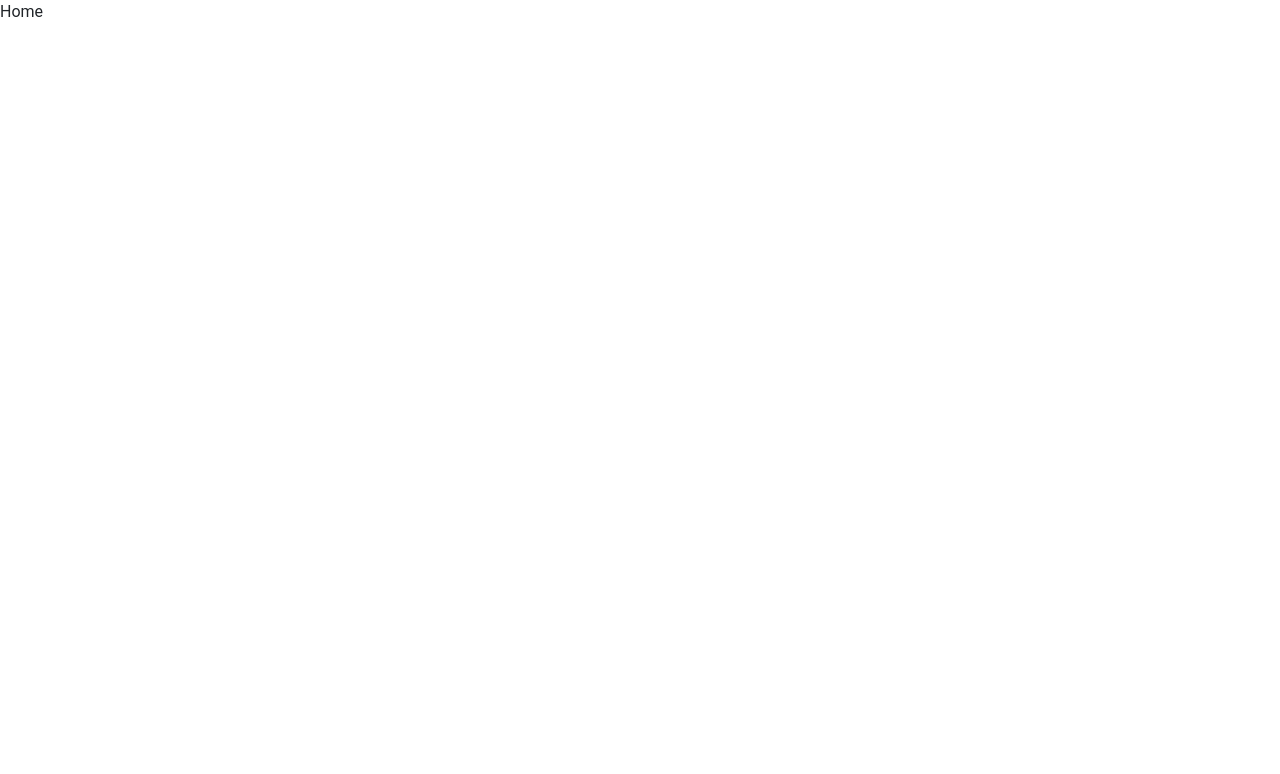
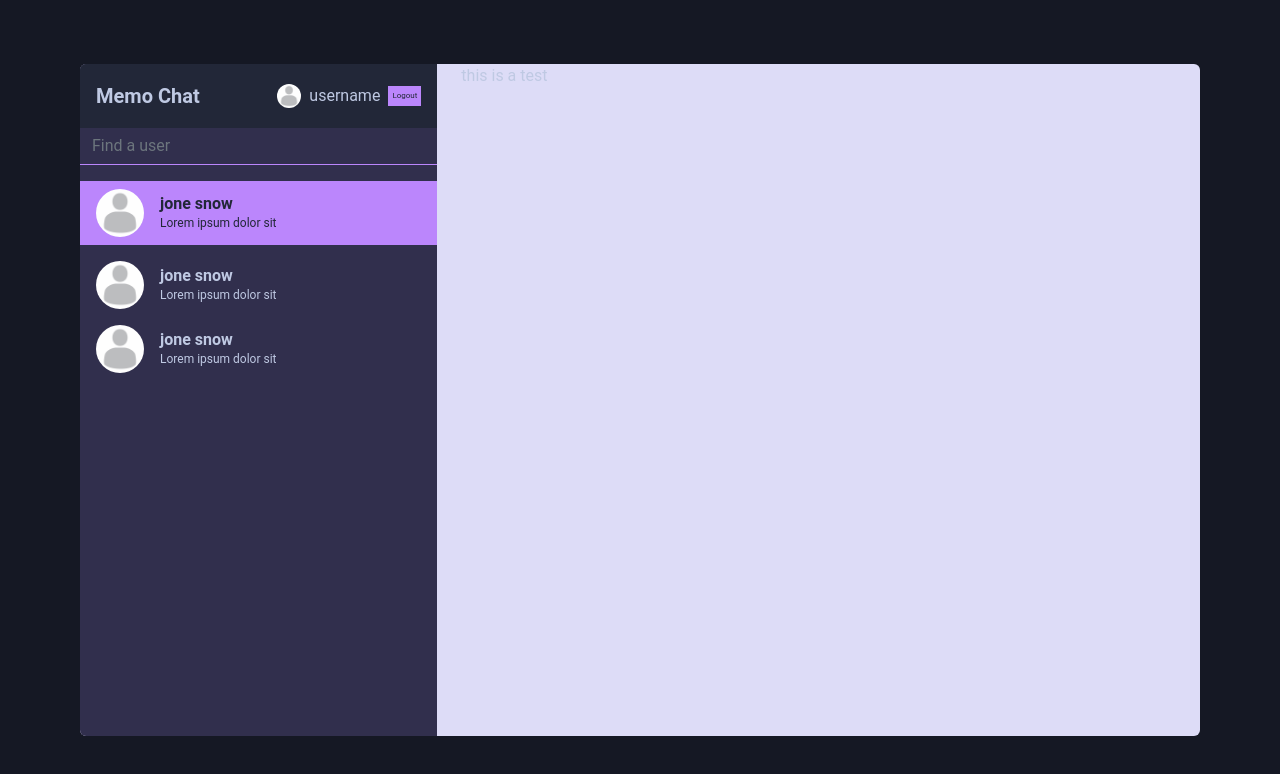
Before and after one commit to Elsharqawy50/chat-app, a React (Create React App) app: page / in a window 1280 px wide. Shown: the top 774 px of the page. Built offline with nearby package versions, Linux system fonts and the light colour scheme.

Commit message:
update home page

```diff
--- a/src/Pages/Home.js
+++ b/src/Pages/Home.js
@@ -1,9 +1,23 @@
-import React from 'react'
+import React, { useEffect, useState } from "react";
+import { Card, Row, Col } from "react-bootstrap";
+import Button from "components/UI/Button";
+import Sidebar from "components/layout/Sidebar";
 
 const Home = () => {
   return (
-    <div>Home</div>
-  )
-}
+    <div className="chat_container d-flex justify-content-center align-items-center">
+      <Card className="border-0" style={{ width: "70rem" }}>
+        <Card.Body className="p-0 d-flex">
+          <Row>
+            <Col xs={4}>
+              <Sidebar />
+            </Col>
+            <Col xs={8}>this is a test</Col>
+          </Row>
+        </Card.Body>
+      </Card>
+    </div>
+  );
+};
 
-export default Home
+export default Home;
--- a/src/Pages/Login.js
+++ b/src/Pages/Login.js
@@ -16,6 +16,7 @@ const Login = () => {
 
   const onSubmit = (data) => {
     console.log(data);
+    navigate("/")
   };
 
   const loginValidation = Yup.object().shape({
@@ -60,7 +61,7 @@ const Login = () => {
         </Card.Body>
         <p className="text-center my-3">
           You don't have an account?{" "}
-          <span onClick={() => navigate("/register")}>Register</span>
+          <span className="link" onClick={() => navigate("/register")}>Register</span>
         </p>
       </Card>
     </div>
--- a/src/Pages/NotFound.js
+++ b/src/Pages/NotFound.js
@@ -6,7 +6,7 @@ export const Error404 = () => {
   const navigate = useNavigate();
   return (
     <>
-      <main>
+      <main className="bg-white not_found d-flex justify-content-center align-items-center">
         <div className="container">
           <div className="row">
             <div className="col-md-6 align-self-center">
--- /dev/null
+++ b/src/components/home/ChatItem.js
@@ -0,0 +1,20 @@
+import React from "react";
+
+const ChatItem = ({ avatar, username, lastMessage, isSelected, onClick }) => {
+  return (
+    <li
+      onClick={onClick}
+      className={`chat_item mt-3 ps-3 ${isSelected ? "selected" : ""}`}
+    >
+      <div className="d-flex ">
+        <img src={avatar} alt="avatar" />
+        <div className="ms-3 d-flex flex-column justify-content-center">
+          <h6 className="mb-0 fw-bold">{username}</h6>
+          <p className="mb-0">{lastMessage}</p>
+        </div>
+      </div>
+    </li>
+  );
+};
+
+export default ChatItem;
--- /dev/null
+++ b/src/components/home/Search.js
@@ -0,0 +1,27 @@
+import React, { useState } from 'react';
+import Form from 'react-bootstrap/Form';
+import InputGroup from 'react-bootstrap/InputGroup';
+
+const Search = ({ onSearchChange, placeholder, className }) => {
+  const [input, setInput] = useState('');
+  const handleChange = event => {
+    setInput(event.target.value);
+    onSearchChange(event.target.value);
+  };
+
+  return (
+    <div className={`search ${className} w-100`}>
+      <InputGroup>
+        <Form.Control
+          type="text"
+          className="searchInput"
+          placeholder={placeholder}
+          value={input}
+          onChange={handleChange}
+        />
+      </InputGroup>
+    </div>
+  );
+};
+
+export default Search;
--- /dev/null
+++ b/src/components/layout/Sidebar.js
@@ -0,0 +1,84 @@
+import React, { useState } from "react";
+import Button from "components/UI/Button";
+import unknown from "images/unknown.jpg";
+import Search from "components/home/Search";
+import ChatItem from "components/home/ChatItem";
+import { useNavigate } from "react-router-dom";
+
+const ChatsData = [
+  {
+    id: 1,
+    username: "jone snow",
+    lastMessage: "Lorem ipsum dolor sit",
+    avatar: unknown,
+    isSelected: true,
+  },
+  {
+    id: 2,
+    username: "jone snow",
+    lastMessage: "Lorem ipsum dolor sit",
+    avatar: unknown,
+    isSelected: false,
+  },
+  {
+    id: 3,
+    username: "jone snow",
+    lastMessage: "Lorem ipsum dolor sit",
+    avatar: unknown,
+    isSelected: false,
+  },
+];
+
+const Sidebar = () => {
+  const navigate = useNavigate();
+  const [chats, setChats] = useState(ChatsData);
+  const [search, setSearch] = useState("");
+
+  const selectChatHandler = (chat) => {
+    const newChats = chats.map((c) =>
+      c.id === chat.id
+        ? { ...c, isSelected: true }
+        : { ...c, isSelected: false }
+    );
+    setChats(newChats);
+  };
+
+  return (
+    <>
+      <div className="sidebar">
+        <header className="px-3 d-flex justify-content-between align-items-center">
+          <h5 className="fw-bold m-0">Memo Chat</h5>
+          <div className="d-flex justify-content-center align-items-center">
+            <img src={unknown} alt="avatar" />
+            <p className="m-0 mx-2">username</p>
+            <Button
+              className={`logout px-1 py-1`}
+              onClick={() => {
+                navigate("/login");
+              }}
+            >
+              Logout
+            </Button>
+          </div>
+        </header>
+        <div className="sidebar-menu">
+          <Search placeholder={"Find a user"} />
+          <ul className="p-0">
+            {chats.map((chat) => (
+              <ChatItem
+                key={chat.id}
+                username={chat.username}
+                lastMessage={chat.lastMessage}
+                avatar={chat.avatar}
+                isSelected={chat.isSelected}
+                onClick={() => selectChatHandler(chat)}
+              />
+            ))}
+          </ul>
+        </div>
+      </div>
+    </>
+  );
+};
+
+export default Sidebar;
--- a/src/styles/_colors.scss
+++ b/src/styles/_colors.scss
@@ -1,5 +1,6 @@
 $main-color: #151824;
-$blue-color: #5f5c75;
+$blue-color: #dddcf7;
+$second-blue-color: #312f4d;
 $dark-blue-color: #222738;
 $gold-color: gold;
 $gray-color: #8d8d8d;
--- /dev/null
+++ b/src/styles/components/_chatItem.scss
@@ -0,0 +1,17 @@
+.chat_item {
+  cursor: pointer;
+  img {
+    height: 3rem;
+    width: 3rem;
+    border-radius: 50%;
+  }
+  p {
+    font-size: 12px;
+  }
+}
+
+.selected {
+  background-color: $purple-color;
+  color: $dark-blue-color;
+  padding: 0.5rem 0;
+}
--- /dev/null
+++ b/src/styles/components/layout/_sidebar.scss
@@ -0,0 +1,26 @@
+.sidebar {
+  height: 100%;
+  background-color: $second-blue-color;
+  border: none;
+  header {
+    height: 4rem;
+    background-color: $dark-blue-color;
+    div {
+      img {
+        height: 1.5rem;
+        width: 1.5rem;
+        border-radius: 50%;
+      }
+      .logout {
+        font-size: 8px;
+      }
+    }
+  }
+  .sidebar-menu {
+    overflow-y: auto;
+    max-height: calc(100% - 238px);
+    .form-control {
+      background-color: $second-blue-color;
+    }
+  }
+}
--- a/src/styles/global.scss
+++ b/src/styles/global.scss
@@ -1,7 +1,10 @@
-@import './colors';
-@import './pages/loginRegister';
-@import './components/UI/button';
-@import './components/UI/form';
+@import "./colors";
+@import "./pages/loginRegister";
+@import "./pages/home";
+@import "./components/UI/button";
+@import "./components/UI/form";
+@import "./components/chatItem";
+@import "./components/layout/sidebar";
 
 * {
   padding: 0;
@@ -9,3 +12,15 @@
   box-sizing: border-box;
   font-family: "Roboto", sans-serif;
 }
+
+body {
+  background-color: $main-color;
+}
+
+li {
+  list-style: none;
+}
+
+.not_found {
+  height: 100vh;
+}
--- /dev/null
+++ b/src/styles/pages/_home.scss
@@ -0,0 +1,12 @@
+.chat_container {
+  height: 100vh;
+  .card {
+    background-color: $blue-color;
+    color: $white-color;
+    overflow: hidden;
+    height: calc(100% - 8rem);
+    .row {
+      flex: 1;
+    }
+  }
+}
--- a/src/styles/pages/_loginRegister.scss
+++ b/src/styles/pages/_loginRegister.scss
@@ -1,5 +1,4 @@
 .loginRegister {
-  background-color: $main-color;
   height: 100vh;
   .header {
     color: $purple-color;
```
Also changed, not shown: src/images/unknown.jpg (added).
